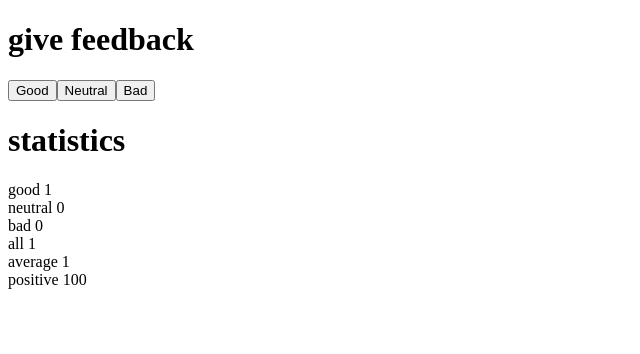
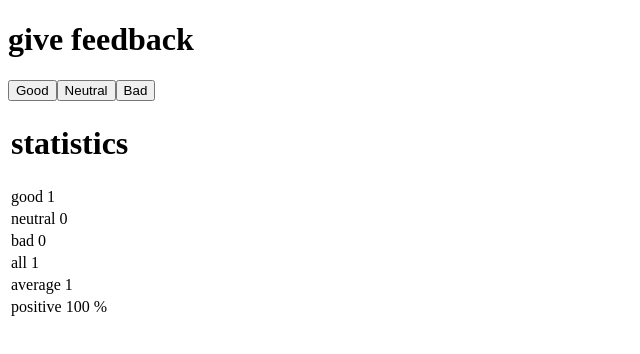
Before and after one commit to markuspaananen/FullStackWebDeveloment, a React (Create React App) app in the folder Part1/unicafe/: page / in a window 1280 px wide. Both pictures are taken after a click on the button "Good". Shown: the top 354 px of the page, without its empty margins (0-640 px from the left). Built offline with nearby package versions, Linux system fonts and the light colour scheme.

Commit message:
1.11*: unicafe step6

```diff
--- a/Part1/unicafe/src/App.js
+++ b/Part1/unicafe/src/App.js
@@ -1,23 +1,22 @@
 import { useState } from 'react'
 // a proper place to define a component
-
 const StatisticLine = ({ text, value }) => {
-
+  if (text === "positive"){
+    return (
+      <div>
+          {text} {value} %
+        </div>
+    );
+  }
   return (
-    <div>
       <div>
         {text} {value}
       </div>
-    </div>
   );
 }
-
 const Statistics = ({ good, bad, neutral }) => {
-  //...
-
-  let all = (good + neutral + bad);
+  //for getting average between 1 and -1
   let array = []
-
   for (let i = 0; i < good; i++) {
     array.push(+1);
   }
@@ -35,43 +34,67 @@ const Statistics = ({ good, bad, neutral }) => {
   }
   let average = totalAverage;
   let positive = (((100 * (good)) / (good + neutral + bad)));
-
+  let all = (good + neutral + bad);
   if (all === 0) {
     return (
-      <div>
-        <h1>statistics</h1>
-        No feedback given
-      </div>
+      <table>
+        <thead>
+          <tr>
+            <td><h1>statistics</h1></td>
+          </tr>
+        </thead>
+        <tbody>
+          <tr>
+            <th>No feedback given</th>
+          </tr>
+        </tbody>
+
+      </table>
     )
   }
   else {
     return (
-      <div>
-        <h1>statistics</h1>
-
-        <StatisticLine text="good" value={good} />
-        <StatisticLine text="neutral" value={neutral} />
-        <StatisticLine text="bad" value={bad} />
-        <StatisticLine text="all" value={all} />
-        <StatisticLine text="average" value={average} />
-        <StatisticLine text="positive" value={positive} />
-      </div>
+      <table>
+        <thead>
+          <tr>
+            <td><h1>statistics</h1></td>
+          </tr>
+        </thead>
+        <tbody>
+          <tr>
+            <td><StatisticLine text="good" value={good} /></td>
+          </tr>
+          <tr>
+            <td><StatisticLine text="neutral" value={neutral} /></td>
+          </tr>
+          <tr>
+            <td><StatisticLine text="bad" value={bad} /></td>
+          </tr>
+          <tr>
+            <td><StatisticLine text="all" value={all} /></td>
+          </tr>
+          <tr>
+            <td><StatisticLine text="average" value={average} /></td>
+          </tr>
+          <tr>
+            <td><StatisticLine text="positive" value={positive} /></td>
+          </tr>
+        </tbody>
+      </table>
     )
   }
-
 }
+//Button
 const Button = ({ handleClick, text }) => (
   <button onClick={handleClick}>
     {text}
   </button>
 )
-
 function App() {
   // tallenna napit omaan tilaansa
   const [good, setGood] = useState(0)
   const [neutral, setNeutral] = useState(0)
   const [bad, setBad] = useState(0)
-
   const handleGoodClick = () => {
     setGood(good + 1);
   }
@@ -81,20 +104,14 @@ function App() {
   const handleBadClick = () => {
     setBad(bad + 1);
   }
-
   return (
     <div>
       <h1>give feedback</h1>
       <Button handleClick={handleGoodClick} text='Good' />
       <Button handleClick={handleNeutralClick} text='Neutral' />
       <Button handleClick={handleBadClick} text='Bad' />
-
       <Statistics good={good} bad={bad} neutral={neutral} />
-
-
-
     </div>
   )
 }
-
 export default App
```
